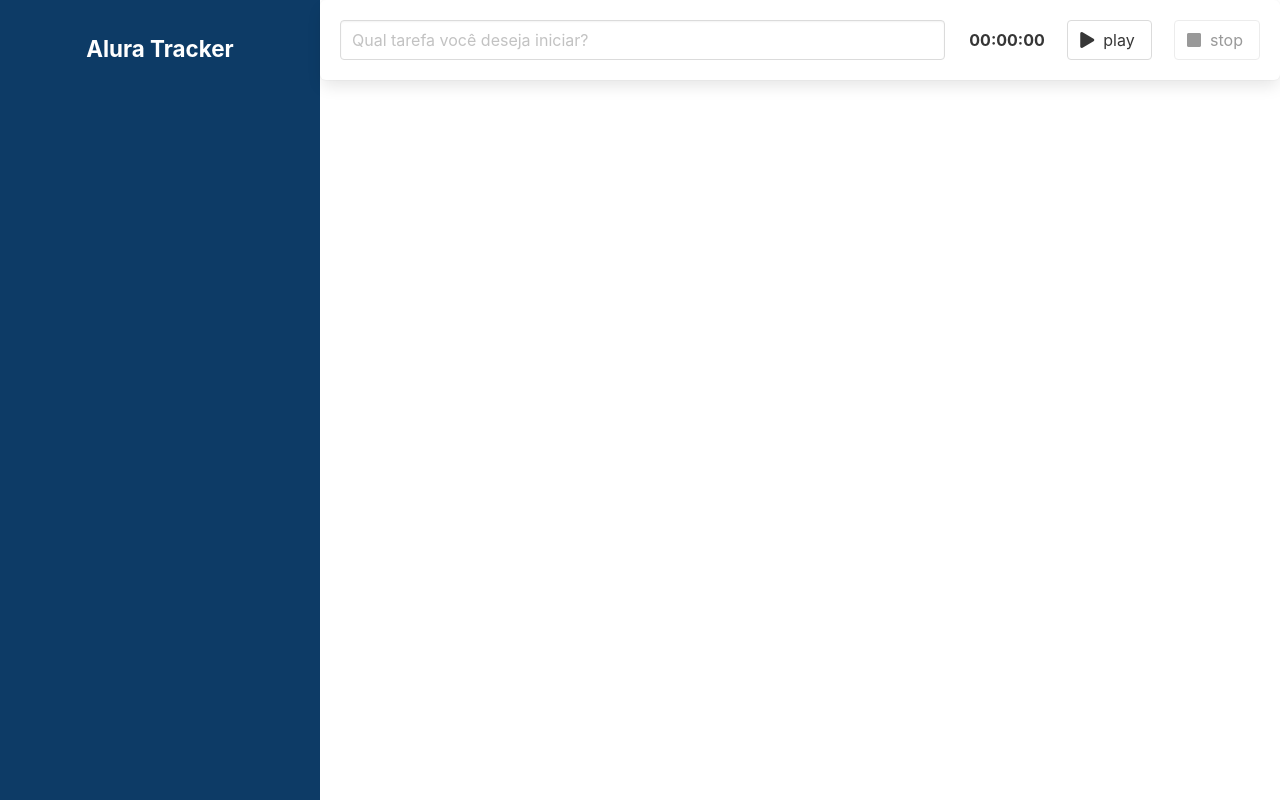
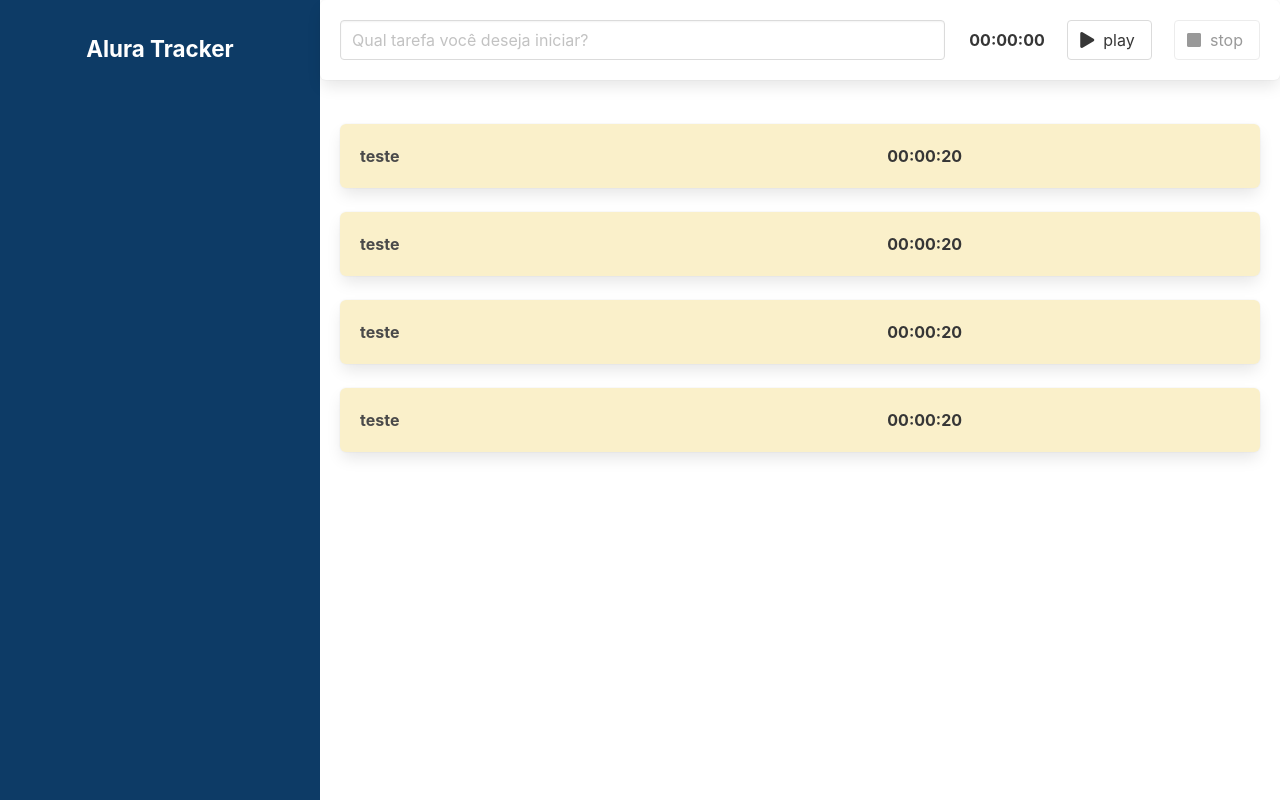
Before and after one commit to gabrielcaiana/alura-tracker, a Vue app: page / in a window 1280 px wide. Built offline with nearby package versions, Linux system fonts and the light colour scheme.

Commit message:
add background

```diff
--- a/src/App.vue
+++ b/src/App.vue
@@ -5,6 +5,9 @@
     </div>
     <div class="column is-three-quarter">
       <Form />
+      <div class="list">
+        <Task v-for="(i, index) in 4" :key="index" description="teste" :time="20" />
+      </div>
     </div>
   </main>
 </template>
@@ -13,10 +16,15 @@
 import { defineComponent } from 'vue';
 import Sidebar from '@/components/Sidebar.vue';
 import Form from '@/components/Form.vue';
+import Task from './components/Task.vue';
 export default defineComponent({
     name: "App",
-    components: { Sidebar, Form }
+    components: { Sidebar, Form, Task }
 });
 </script>
 
-<style></style>
+<style lang="css" scoped>
+.list {
+  padding: 1.25rem;
+}
+</style>
--- a/src/components/Button.vue
+++ b/src/components/Button.vue
@@ -1,5 +1,5 @@
 <template>
-  <button class="button" :disabled="disabled">
+  <button class="button" @click="click" :disabled="disabled">
     <span class="icon">
       <i :class="`fas ${icon}`" />
     </span>
@@ -29,5 +29,13 @@ export default defineComponent({
       default: false,
     },
   },
+
+  emits: ['click'],
+
+  methods: {
+    click():void {
+      this.$emit('click');
+    },
+  },
 });
 </script>
--- /dev/null
+++ b/src/components/Task.vue
@@ -0,0 +1,37 @@
+<template>
+  <div class="box task has-text-weight-bold">
+    <div class="columns">
+      <div class="column is-7">{{ description }}</div>
+      <div class="column">
+        <Stopwatch :timer="time" />
+      </div>
+    </div>
+  </div>
+</template>
+
+<script lang="ts">
+import { defineComponent } from 'vue';
+import Stopwatch from './Stopwatch.vue';
+
+export default defineComponent({
+  name: 'Task',
+  components: { Stopwatch },
+
+  props: {
+    description: {
+      type: String,
+      required: true
+    },
+    time: {
+      type: Number,
+      required: true
+    }
+  }
+});
+</script>
+
+<style scoped>
+.task {
+  background-color: #FAF0CA;
+}
+</style>
```
